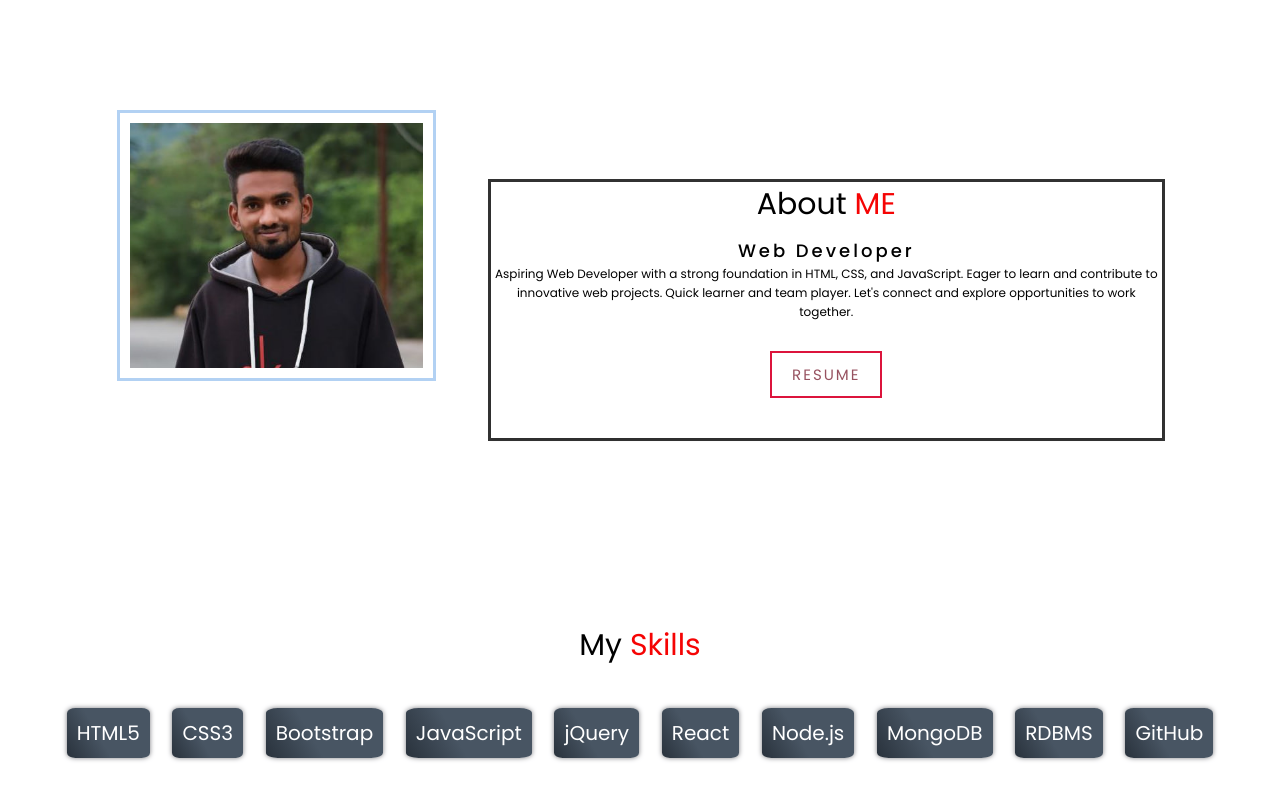
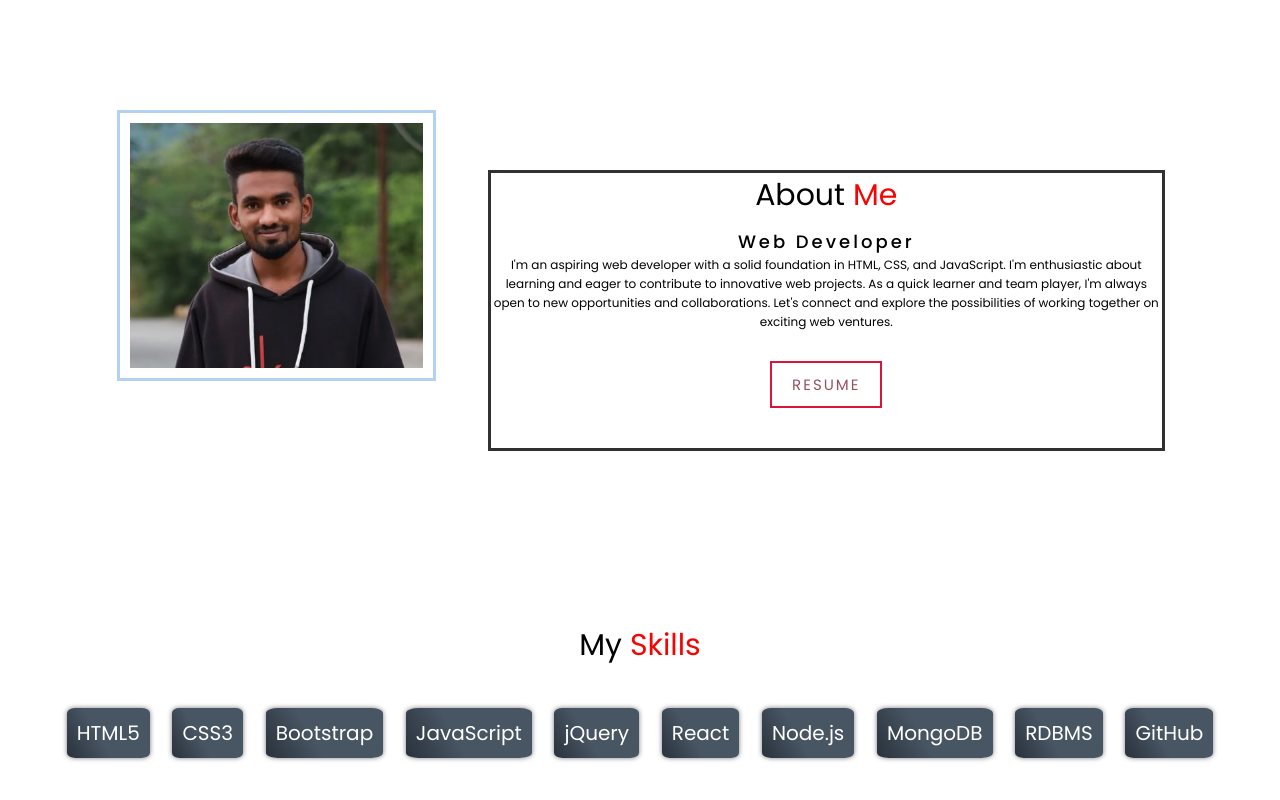
Before and after one commit to Akash-Daud/Portfolio, a website: page index.html in a window 1280 px wide. Shown: the part 977-1777 px from the top of the page. Drawn offline with Linux system fonts and the light colour scheme; files whose address does not match are found by name.

Commit message:
Update index.html

```diff
--- a/index.html
+++ b/index.html
@@ -76,23 +76,23 @@
 
     <!-- About me section starts -->
 
-    <section id="about">
+     <section id="about">
         <div class="about container">
             <div class="col-left">
                 <div class="about-img">
-                    <img src="Photo.jpg" alt="">
+                    <img src="Photo.jpg" alt="PHOTO">
                 </div>
             </div>
             <div class="col-right">
                 <div class="section-title">
-                    <h1 class="section-title">About <span>ME</span></h1>
+                    <h1 class="section-title">About <span>Me</span></h1>
                     <h3>Web Developer</h3>
                     <p>
 
-                        Aspiring Web Developer with a strong foundation in HTML, CSS, and JavaScript. Eager to learn and contribute to innovative web projects. Quick learner and team player. Let's connect and explore opportunities to work together.
+                        I'm an aspiring web developer with a solid foundation in HTML, CSS, and JavaScript. I'm enthusiastic about learning and eager to contribute to innovative web projects. As a quick learner and team player, I'm always open to new opportunities and collaborations. Let's connect and explore the possibilities of working together on exciting web ventures.
 
                     </p>
-                    <a href="Akash Resume 1.pdf" target="_blank" class="cta">Resume</a>
+                    <a href="Akash Resume.pdf" target="_blank" class="cta">Resume</a>
                 </div>
             </div>
         </div>
```
